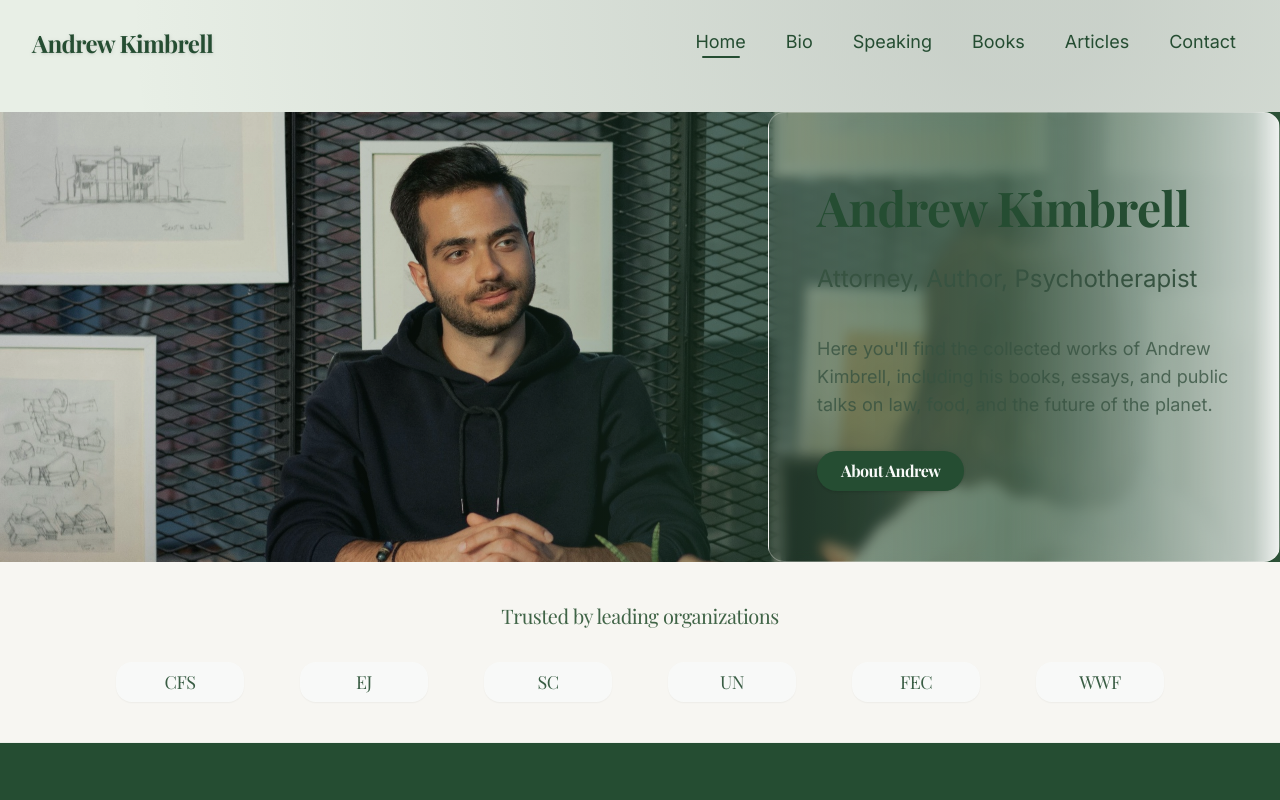
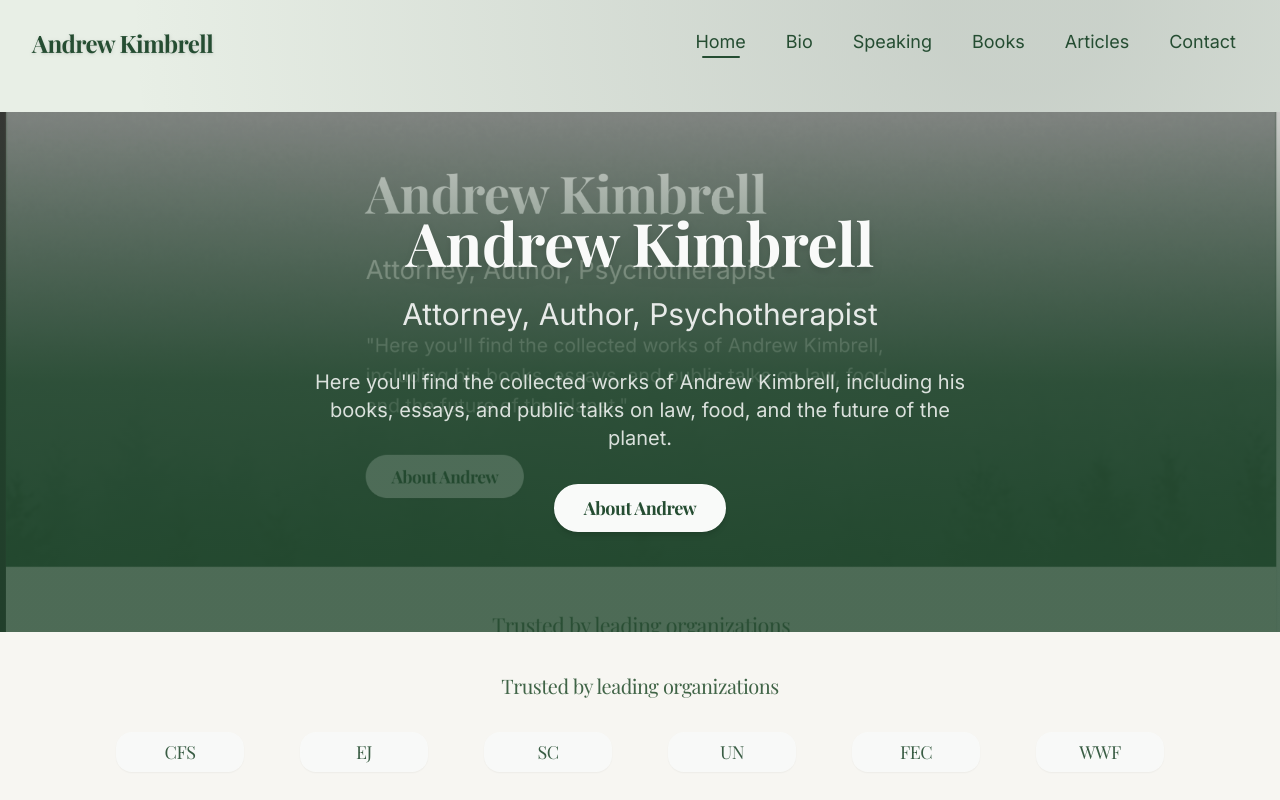
Before and after one commit to desh1992/kimbrell-forest-folio, a React (Vite) app: page / in a window 1280 px wide. Shown: the top 800 px of the page. Built offline with nearby package versions, Linux system fonts and the light colour scheme.

Commit message:
Revert hero section design
Reverts the hero section to the original design, as requested by the user.

```diff
--- a/src/pages/Index.tsx
+++ b/src/pages/Index.tsx
@@ -1,10 +1,8 @@
-
 import Layout from "@/components/Layout";
 import { motion } from "framer-motion";
 import { LayoutDashboard, LayoutList, LayoutGrid, Move } from "lucide-react";
 
-// Use uploaded person image for hero background
-const heroImage = "/lovable-uploads/4a6b2924-0dd6-4f9a-8ebb-a916c892531d.png";
+const heroBgImage = "/lovable-uploads/778b9de2-90bf-47ee-a74e-604a0bc88f75.png";
 
 const brandLogos = [
   { name: "Center for Food Safety", src: "/public/placeholder.svg", initials: "CFS" },
@@ -43,47 +41,41 @@ export default function Index() {
   return (
     <Layout>
       {/* HERO SECTION */}
-      <section className="relative w-full flex flex-col md:flex-row min-h-[450px] max-h-[75vh] overflow-hidden bg-forest-900">
-        {/* Hero Image: takes full background; visible especially on left */}
-        <div className="absolute inset-0 w-full h-full">
-          <img
-            src={heroImage}
-            alt="Portrait hero background"
-            className="w-full h-full object-cover object-center"
-            style={{ filter: "brightness(0.93)" }}
-          />
-        </div>
-        {/* Gradient overlay: left side mostly transparent, right side more dark for text visibility */}
-        <div className="absolute inset-0 pointer-events-none"
+      <section className="relative flex items-center justify-center min-h-[470px] md:min-h-[520px] max-h-[85vh] w-full overflow-hidden bg-forest-900">
+        {/* Hero background image */}
+        <img
+          src={heroBgImage}
+          alt="Forest background"
+          className="absolute inset-0 w-full h-full object-cover object-center z-0"
+          style={{ filter: "brightness(0.8)" }}
+        />
+        {/* Translucent gradient overlay */}
+        <div
+          className="absolute inset-0 w-full h-full z-10 pointer-events-none"
           style={{
             background:
-              "linear-gradient(to right, rgba(37,77,50,0.05) 0%, rgba(37,77,50,0.18) 38%, rgba(37,77,50,0.83) 82%, rgba(37,77,50,0.96) 100%)"
+              "linear-gradient(to top, rgba(37,77,50,0.75) 48%, rgba(210,220,200,0.17) 99%)"
           }}
         />
         {/* Content */}
         <motion.div
-          className="relative z-10 flex flex-col items-start justify-center gap-4 px-6 md:px-12 py-16 max-w-2xl md:max-w-lg w-full md:w-2/5 ml-auto glass"
-          initial={{ opacity: 0, x: 60 }}
-          animate={{ opacity: 1, x: 0 }}
-          transition={{ duration: 0.8, ease: [0.36, 1.39, 0.46, 0.81] }}
-          style={{
-            background:
-              "linear-gradient(to right, rgba(247,246,242,0.04) 0%, rgba(249,250,249,0.14) 47%, rgba(255,255,255,0.71) 95%, rgba(255,255,255,0.92) 100%)",
-            backdropFilter: "blur(6px)"
-          }}
+          className="relative z-20 flex flex-col items-center justify-center w-full max-w-3xl px-6 md:px-10 py-12 md:py-20 text-center"
+          initial={{ opacity: 0, y: 40 }}
+          animate={{ opacity: 1, y: 0 }}
+          transition={{ duration: 0.75, ease: [0.37, 1, 0.22, 1] }}
         >
-          <h1 className="font-serif text-4xl md:text-5xl font-bold text-forest-900 mb-4 leading-tight">
+          <h1 className="font-serif text-5xl md:text-6xl font-bold text-softwhite mb-6 drop-shadow-lg">
             Andrew Kimbrell
           </h1>
-          <div className="font-sans text-lg md:text-2xl text-forest-800 font-medium mb-4">
+          <div className="font-sans text-2xl md:text-3xl text-softwhite/90 font-normal mb-7">
             Attorney, Author, Psychotherapist
           </div>
-          <p className="mt-2 mb-4 font-sans text-base md:text-lg text-forest-800/80 max-w-lg">
+          <p className="mb-8 mt-2 font-sans text-lg md:text-xl text-softwhite/85 max-w-2xl mx-auto">
             {"Here you'll find the collected works of Andrew Kimbrell, including his books, essays, and public talks on law, food, and the future of the planet."}
           </p>
           <a
             href="/bio"
-            className="px-6 py-2 rounded-full font-serif bg-forest-900 text-softwhite text-base font-semibold shadow hover:bg-forest-800 hover:scale-105 transition"
+            className="px-7 py-2 rounded-full font-serif bg-softwhite text-forest-900 text-lg font-semibold shadow-md hover:bg-forest-700 hover:text-softwhite border-2 border-softwhite hover:scale-105 transition"
           >
             About Andrew
           </a>
```
Also changed, not shown: public/lovable-uploads/778b9de2-90bf-47ee-a74e-604a0bc88f75.png (added).
